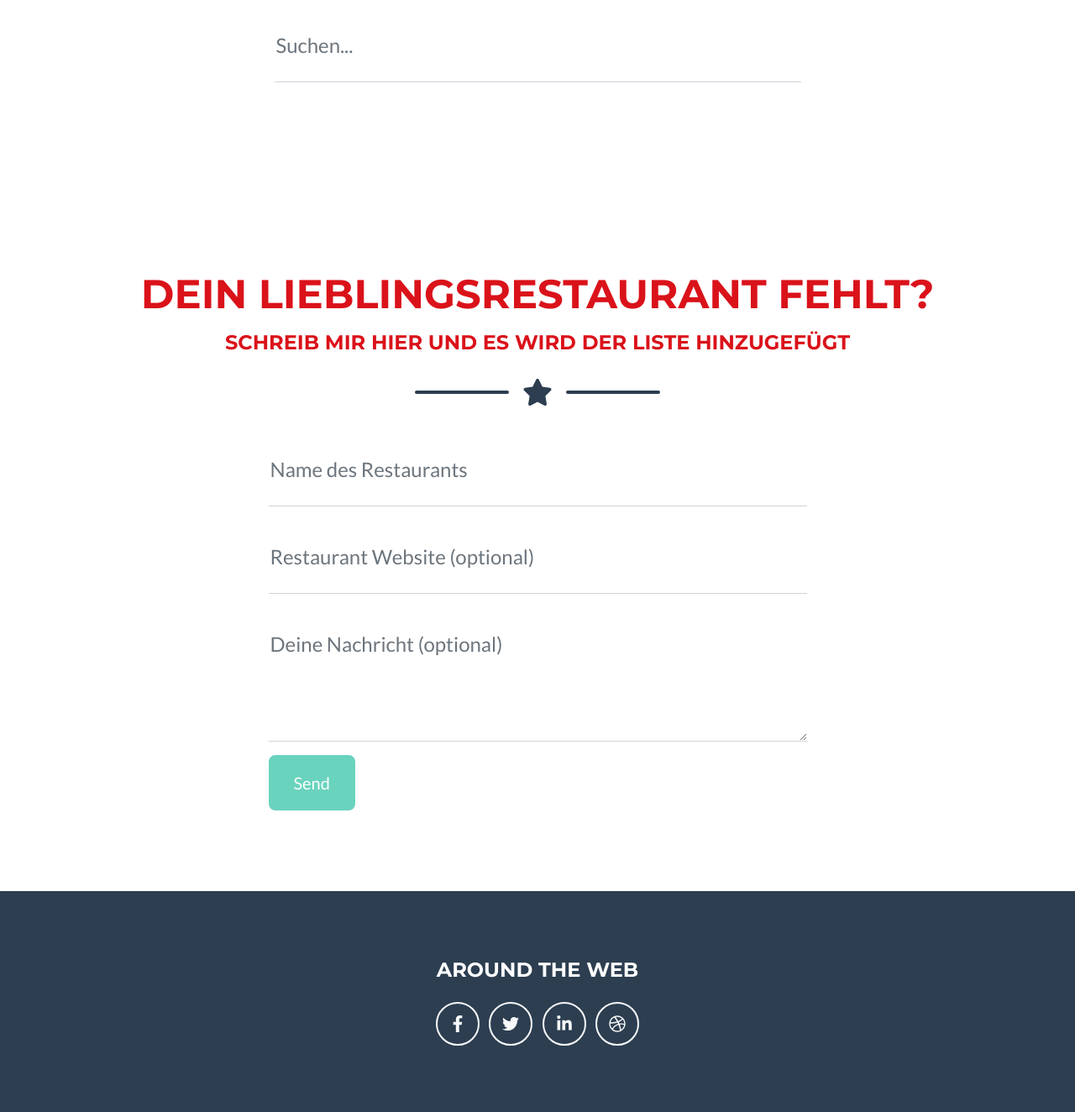
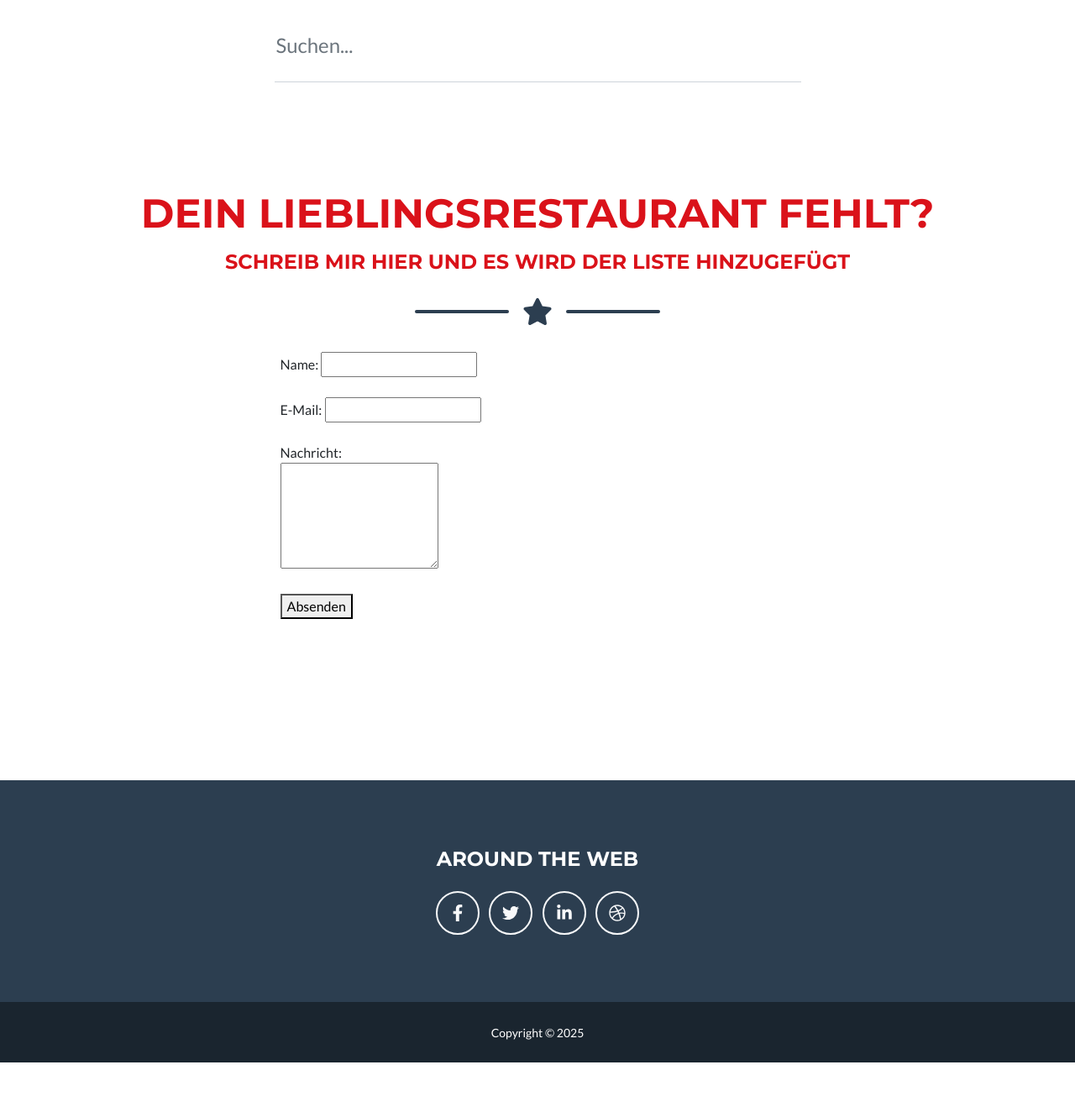
Before and after one commit to danielsaiger1/HH_rest_webscraper, a Flask app: template templates/index.html in a window 1280 px wide. Shown: the part 899-2223 px from the top of the page at 84% size. After the commit the page ends 2164 px from the top, so only its background shows below. Run offline with Flask 3, Linux system fonts and the light colour scheme; the template is opened without the code that fills it, so the values that code supplies are empty; some libraries are stand-ins or nearby versions.

Commit message:
updated contact form

```diff
--- a/app.py
+++ b/app.py
@@ -1,7 +1,10 @@
-from flask import Flask, render_template
+from flask import Flask, render_template, request, redirect, url_for
 import json
 import os
 from datetime import datetime
+import smtplib
+from email.mime.text import MIMEText
+from email.mime.multipart import MIMEMultipart
 
 app = Flask(__name__)
 
@@ -13,14 +16,51 @@
     data = json.load(file)
 
 
-@app.route('/')
+@app.route('/', methods=['GET', 'POST'])
 def index():
     return render_template('index.html', restaurants=data)
 
-@app.route('/restaurants')
-def restaurants():
-    # Hier geben wir die Daten an das HTML Template weiter
-    return render_template('restaurants.html', restaurants=data)
+@app.route('/contact')
+def contact():
+    return render_template('contact.html')
+
+# Route, um das Formular zu verarbeiten und E-Mail zu senden
+@app.route('/send_message', methods=['POST'])
+def send_message():
+    name = request.form['name']
+    email = request.form['email']
+    message = request.form['message']
+
+    # E-Mail senden
+    send_email(name, email, message)
+
+    return redirect('/contact')
+
+# Funktion, um die E-Mail zu senden
+def send_email(name, email, message):
+    sender_email = os.getenv('GMAIL_MAIL_ADRESS')  # Deine Gmail-Adresse
+    receiver_email = os.getenv('GMAIL_MAIL_ADRESS')  # Deine Ziel-E-Mail-Adresse (kann die gleiche sein)
+
+    # Hole das App-Passwort aus den Umgebungsvariablen
+    password = os.getenv('GMAIL_APP_PASSWORD')
+
+    # E-Mail-Nachricht erstellen
+    msg = MIMEMultipart()
+    msg['From'] = sender_email
+    msg['To'] = receiver_email
+    msg['Subject'] = f"New Message from {name}"
+
+    body = f"You recieved a new message from {name} ({email}):\n\n{message}"
+    msg.attach(MIMEText(body, 'plain'))
+
+    # E-Mail versenden
+    try:
+        with smtplib.SMTP('smtp.gmail.com', 587) as server:
+            server.starttls()  # TLS-Verschlüsselung aktivieren
+            server.login(sender_email, password)  # Login mit deinem Gmail-Account und App-Passwort
+            server.sendmail(sender_email, receiver_email, msg.as_string())  # E-Mail senden
+    except Exception as e:
+        print(f"Error while sending the mail: {e}")
 
 if __name__ == '__main__':
     app.run(debug=True)
--- a/templates/base.html
+++ b/templates/base.html
@@ -19,6 +19,7 @@
    </head>
     <body id="page-top">
         <!-- Navigation-->
+        {% block navigation %}
         <nav class="navbar navbar-expand-lg bg-secondary text-uppercase fixed-top" id="mainNav">
             <div class="container">
                 <a class="navbar-brand" href="#page-top">Restaurants Hamburg</a>
@@ -34,6 +35,7 @@
                 </div>
             </div>
         </nav>
+        {% endblock %}
         <!-- Masthead-->
         <header class="masthead bg-primary text-white text-center">
             <div class="container d-flex align-items-center flex-column">
@@ -56,68 +58,7 @@
                 {% block content_block %}{% endblock %}
             </div>
         </section>
-       <!-- Contact Section-->
-        <section class="page-section" id="contact">
-            <div class="container">
-                <!-- Contact Section Heading-->
-                <h2 class="page-section-heading text-center text-uppercase text-secondary mb-0">Dein Lieblingsrestaurant fehlt? </h2>
-                <h4 class="page-section-sub-heading text-center text-uppercase text-secondary mt-4">Schreib mir hier und es wird der Liste hinzugefügt </h4>
-                <!-- Icon Divider-->
-                <div class="divider-custom">
-                    <div class="divider-custom-line"></div>
-                    <div class="divider-custom-icon"><i class="fas fa-star"></i></div>
-                    <div class="divider-custom-line"></div>
-                </div>
-                <!-- Contact Section Form-->
-                <div class="row justify-content-center">
-                    <div class="col-lg-8 col-xl-7">
-                        <!-- * * * * * * * * * * * * * * *-->
-                        <!-- * * SB Forms Contact Form * *-->
-                        <!-- * * * * * * * * * * * * * * *-->
-                        <!-- This form is pre-integrated with SB Forms.-->
-                        <!-- To make this form functional, sign up at-->
-                        <!-- https://startbootstrap.com/solution/contact-forms-->
-                        <!-- to get an API token!-->
-                        <form id="contactForm" data-sb-form-api-token="a877e562-d7d6-40c3-84b0-4da0d5848821">
-                            <!-- Name input-->
-                            <div class="form-floating mb-3">
-                                <input class="form-control" id="name" type="text" placeholder="Name des Restaurants" data-sb-validations="required" />
-                                <label for="name">Name des Restaurants</label>
-                                <div class="invalid-feedback" data-sb-feedback="name:required">A name is required.</div>
-                            </div>
-                            <!-- Email address input-->
-                            <div class="form-floating mb-3">
-                                <input class="form-control" id="restaurant_webpage" type="text" placeholder="Website (optional)" />
-                                <label for="email">Restaurant Website (optional)</label>
-                            </div>
-                            <!-- Message input-->
-                            <div class="form-floating mb-3">
-                                <textarea class="form-control" id="message" type="text" placeholder="Nachricht eingeben..." style="height: 10rem"></textarea>
-                                <label for="message">Deine Nachricht (optional)</label>
-                                <div class="invalid-feedback" data-sb-feedback="message:required">A message is required.</div>
-                            </div>
-                            <!-- Submit success message-->
-                            <!---->
-                            <!-- This is what your users will see when the form-->
-                            <!-- has successfully submitted-->
-                            <div class="d-none" id="submitSuccessMessage">
-                                <div class="text-center mb-3">
-                                    <div class="fw-bolder">Vielen Dank für deine Nachricht!</div>
-                                    Das Restaurant wird zeitnah zur Liste hinzugefügt
-                                </div>
-                            </div>
-                            <!-- Submit error message-->
-                            <!---->
-                            <!-- This is what your users will see when there is-->
-                            <!-- an error submitting the form-->
-                            <div class="d-none" id="submitErrorMessage"><div class="text-center text-danger mb-3">Ein Fehler ist aufgetreten!</div></div>
-                            <!-- Submit Button-->
-                            <button class="btn btn-primary btn-xl disabled" id="submitButton" type="submit">Send</button>
-                        </form>
-                    </div>
-                </div>
-            </div>
-        </section>
+
         <!-- Footer-->
         <footer class="footer text-center">
             <div class="container">
--- a/templates/index.html
+++ b/templates/index.html
@@ -63,6 +63,37 @@
         </div>
         {% endfor %}
     </div>
+           <!-- Contact Section-->
+           <section class="page-section" id="contact">
+            <div class="container">
+                <!-- Contact Section Heading-->
+                <h2 class="page-section-heading text-center text-uppercase text-secondary mb-0">Dein Lieblingsrestaurant fehlt? </h2>
+                <h4 class="page-section-sub-heading text-center text-uppercase text-secondary mt-4">Schreib mir hier und es wird der Liste hinzugefügt </h4>
+                <!-- Icon Divider-->
+                <div class="divider-custom">
+                    <div class="divider-custom-line"></div>
+                    <div class="divider-custom-icon"><i class="fas fa-star"></i></div>
+                    <div class="divider-custom-line"></div>
+                </div>
+                <!-- Contact Section Form-->
+                <div class="row justify-content-center">
+                    <div class="col-lg-8 col-xl-7">
+                        <form action="/send_message" method="POST">
+                            <label for="name">Name:</label>
+                            <input type="text" id="name" name="name" required><br><br>
+
+                            <label for="email">E-Mail:</label>
+                            <input type="email" id="email" name="email" required><br><br>
+
+                            <label for="message">Nachricht:</label><br>
+                            <textarea id="message" name="message" rows="5" required></textarea><br><br>
+
+                            <button type="submit">Absenden</button>
+                        </form>
+                    </div>
+                </div>
+            </div>
+        </section>
 </div>
 {% endblock %}
 {% block scripts %}
```
Also changed, not shown: templates/contact.html (added, +27 -0 lines), templates/restaurants.html (deleted, +0 -46 lines), 1 other file.
